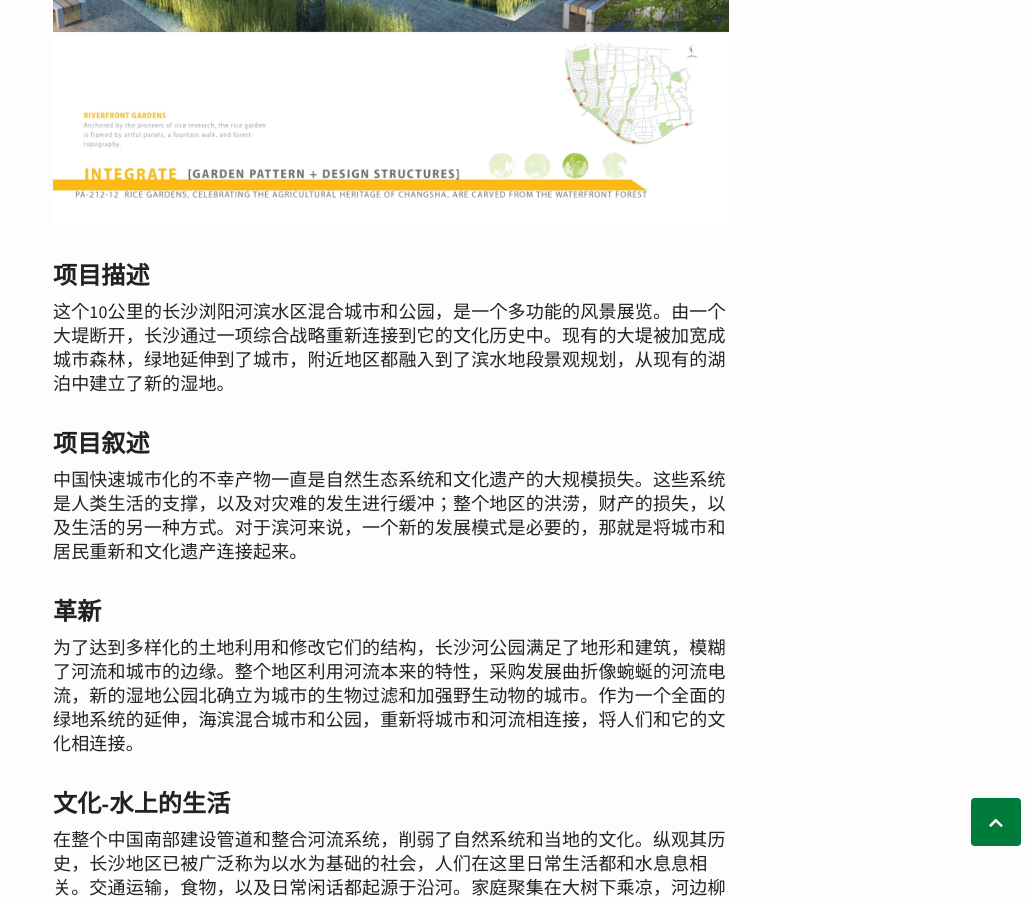
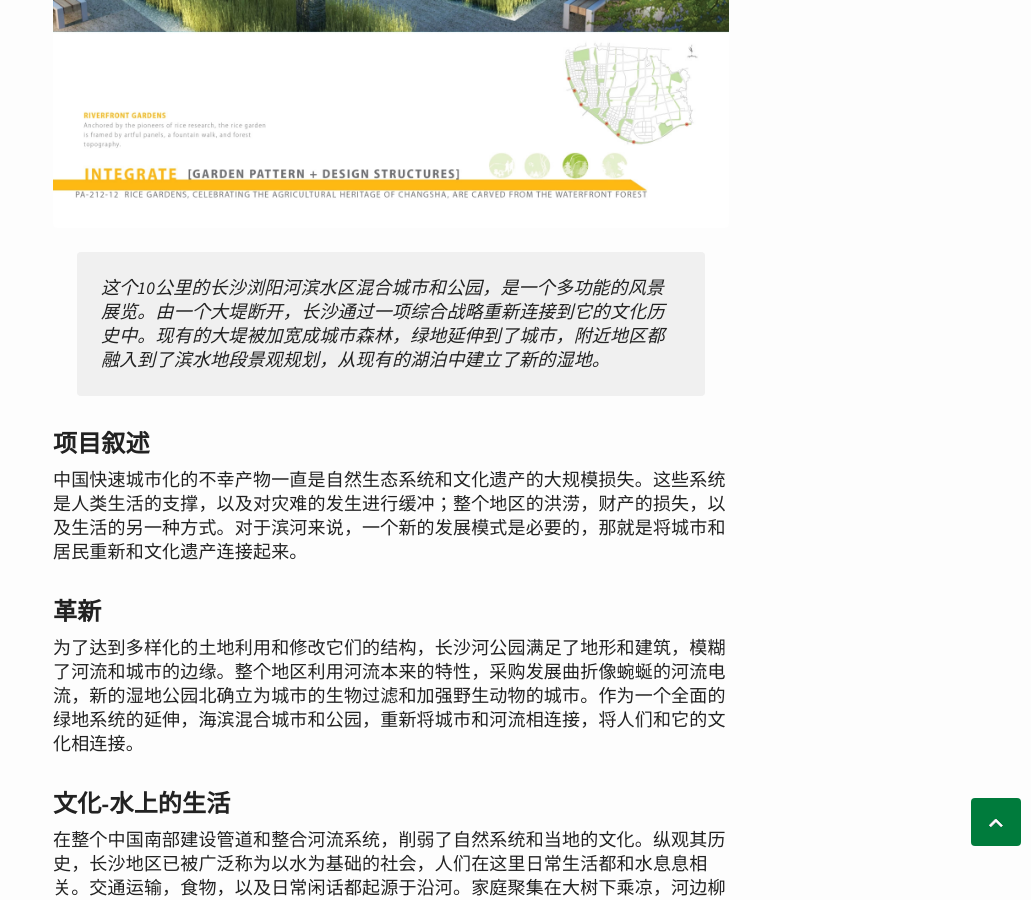
Before and after one commit to xiaoyu33/xiaoyu33.github.io, a Jekyll site: the page built from _posts/2015-08-18-综合城市公园.md, in a window 1280 px wide and 900 px high, scrolled down 1199 px. Shown: the whole window, without its empty margins (249-1280 px from the left). Built offline with Jekyll 4.4.1, drawn with Linux system fonts in a browser that asks for light colours; comment, search, counter and statistics services are not loaded.

Commit message:
Update 2015-08-18-综合城市公园.md

```diff
--- a/_posts/2015-08-18-综合城市公园.md
+++ b/_posts/2015-08-18-综合城市公园.md
@@ -6,8 +6,7 @@ title: 综合城市/公园
 
 ![综合城市/公园](/img/zhcsgy-2.jpg)
 
-### 项目描述 ###
-这个10公里的长沙浏阳河滨水区混合城市和公园，是一个多功能的风景展览。由一个大堤断开，长沙通过一项综合战略重新连接到它的文化历史中。现有的大堤被加宽成城市森林，绿地延伸到了城市，附近地区都融入到了滨水地段景观规划，从现有的湖泊中建立了新的湿地。
+> 这个10公里的长沙浏阳河滨水区混合城市和公园，是一个多功能的风景展览。由一个大堤断开，长沙通过一项综合战略重新连接到它的文化历史中。现有的大堤被加宽成城市森林，绿地延伸到了城市，附近地区都融入到了滨水地段景观规划，从现有的湖泊中建立了新的湿地。
 
 ### 项目叙述 ###
 中国快速城市化的不幸产物一直是自然生态系统和文化遗产的大规模损失。这些系统是人类生活的支撑，以及对灾难的发生进行缓冲；整个地区的洪涝，财产的损失，以及生活的另一种方式。对于滨河来说，一个新的发展模式是必要的，那就是将城市和居民重新和文化遗产连接起来。
```
